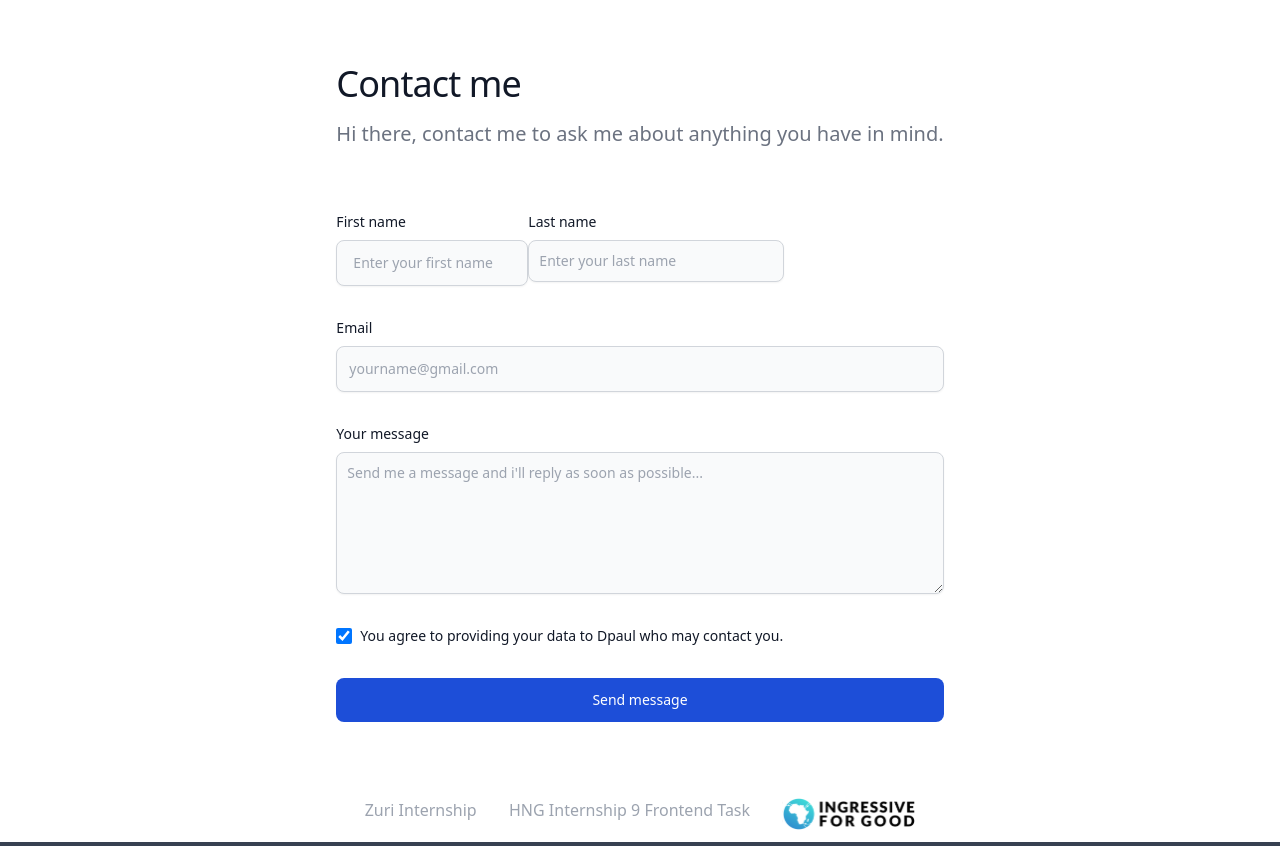
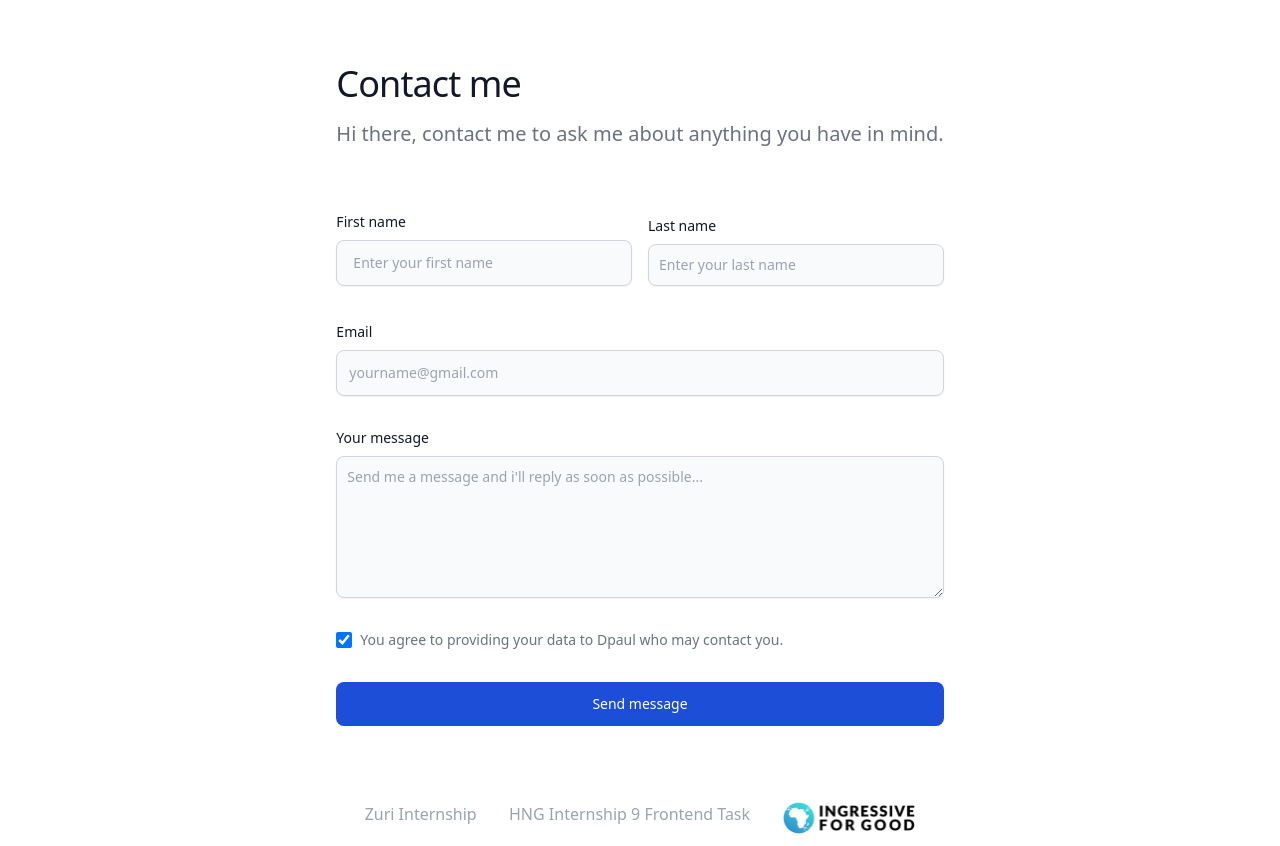
Before and after one commit to fidelmak/myProjectLink, a React (Create React App) app in the folder mylink/: page /contact in a window 1280 px wide. Built offline with nearby package versions, Linux system fonts and the light colour scheme.

Commit message:
Edited contact page

```diff
--- a/mylink/src/components/Contact.js
+++ b/mylink/src/components/Contact.js
@@ -21,16 +21,16 @@ function Contact(){
 
 
 <section className="bg-white dark:bg-gray-900">
-  <div className="py-8 lg:py-16 px-4 mx-auto max-w-screen-md">
+  <div className="py-8 lg:py-16 px-4 mx-auto ">
       <h2 className="mb-4 text-4xl tracking-tight text-Inter text-left text-gray-900 dark:text-white">Contact me</h2>
       <p className="mb-8 lg:mb-16 font-light text-left text-gray-500 dark:text-gray-400 sm:text-xl">Hi there, contact me to ask me about anything you have in mind.</p>
       <form action="#" className="space-y-8">
-          <div className='flex'>
-                <div className='w-48 '>
+          <div className='grid gap-4 grid-cols-2'>
+                <div className='w-full '>
               <label for="Firstname" className="block mb-2 text-sm font-medium text-gray-900 dark:text-gray-300">First name</label>
               <input type="name" id="name" className="shadow-sm py-3 px-4 bg-gray-50 border border-gray-300 text-gray-900 text-sm rounded-lg focus:ring-primary-500 focus:border-primary-500 block w-full p-2.5 dark:bg-gray-700 dark:border-gray-600 dark:placeholder-gray-400 dark:text-white dark:focus:ring-primary-500 dark:focus:border-primary-500 dark:shadow-sm-light" placeholder="Enter your first name" required />
               </div>
-              <div className='w-64 px-end'>
+              <div className='w-full py-1'>
               <label for="LastName" className="block mb-2 text-sm font-medium text-gray-900 dark:text-gray-300">Last name</label>
               <input type="LastName" id="email" className="shadow-sm  bg-gray-50 border border-gray-300 text-gray-900 text-sm rounded-lg focus:ring-primary-500 focus:border-primary-500 block w-full p-2.5 dark:bg-gray-700 dark:border-gray-600 dark:placeholder-gray-400 dark:text-white dark:focus:ring-primary-500 dark:focus:border-primary-500 dark:shadow-sm-light" placeholder="Enter your last name" required />
               </div>
@@ -44,8 +44,9 @@ function Contact(){
               <textarea id="message" rows="6" className="block p-2.5 w-full text-sm text-gray-900 bg-gray-50 rounded-lg shadow-sm border border-gray-300 focus:ring-primary-500 focus:border-primary-500 dark:bg-gray-700 dark:border-gray-600 dark:placeholder-gray-400 dark:text-white dark:focus:ring-primary-500 dark:focus:border-primary-500" placeholder="Send me a message and i'll reply as soon as possible..."></textarea>
           </div>
           <span class="flex items-center">
-    <input checked id="checked-checkbox" type="checkbox" value="" class="w-4 h-4 text-blue-600 bg-gray-100 rounded border-gray-300 focus:ring-blue-500 dark:focus:ring-blue-600 dark:ring-offset-gray-800 focus:ring-2 dark:bg-gray-700 dark:border-gray-600" />
-    <label for="checked-checkbox" class="ml-2 text-sm font-medium text-gray-900 dark:text-gray-300">You agree to providing your data to Dpaul who may contact you.</label>
+    <input checked id="checked-checkbox" type="checkbox" value="" class="w-4 h-4 text-blue-600 bg-gray-100 rounded-full border-gray-300 focus:ring-blue-500 dark:focus:ring-blue-600 dark:ring-offset-gray-800 focus:ring-2 dark:bg-gray-700 dark:border-gray-600" />
+
+    <label for="unchecked-checkbox" class="ml-2 text-sm font-medium text-gray-500 dark:text-gray-100">You agree to providing your data to Dpaul who may contact you.</label>
         </span>
           <button onClick={handleClick} type="submit" className="py-3 px-5 text-sm font-medium text-center text-white rounded-lg w-full bg-blue-700 sm:w-fit hover:bg-primary-800 focus:ring-4 focus:outline-none focus:ring-primary-300 dark:bg-primary-600 dark:hover:bg-primary-700 dark:focus:ring-primary-800">Send message</button>
       </form>
```
